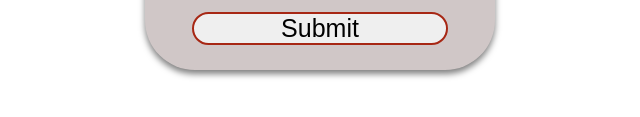
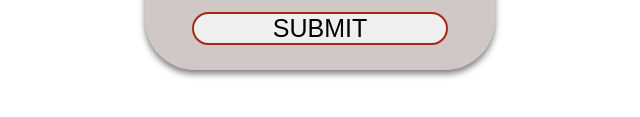
Before and after one commit to HBishop123/Dota2-Game, a website: page index.html in a window 1280 px wide. Shown: the part 513-630 px from the top of the page, 320-960 px from the left. Drawn offline with Linux system fonts and the light colour scheme.

Commit message:
all caps'd 'submit'

```diff
--- a/index.html
+++ b/index.html
@@ -59,7 +59,7 @@
               placeholder="Earth Spirit"
             />
           </label>
-          <button type="button" id="btn">Submit</button>
+          <button type="button" id="btn">SUBMIT</button>
         </form>
       </div>
     </main>
```
